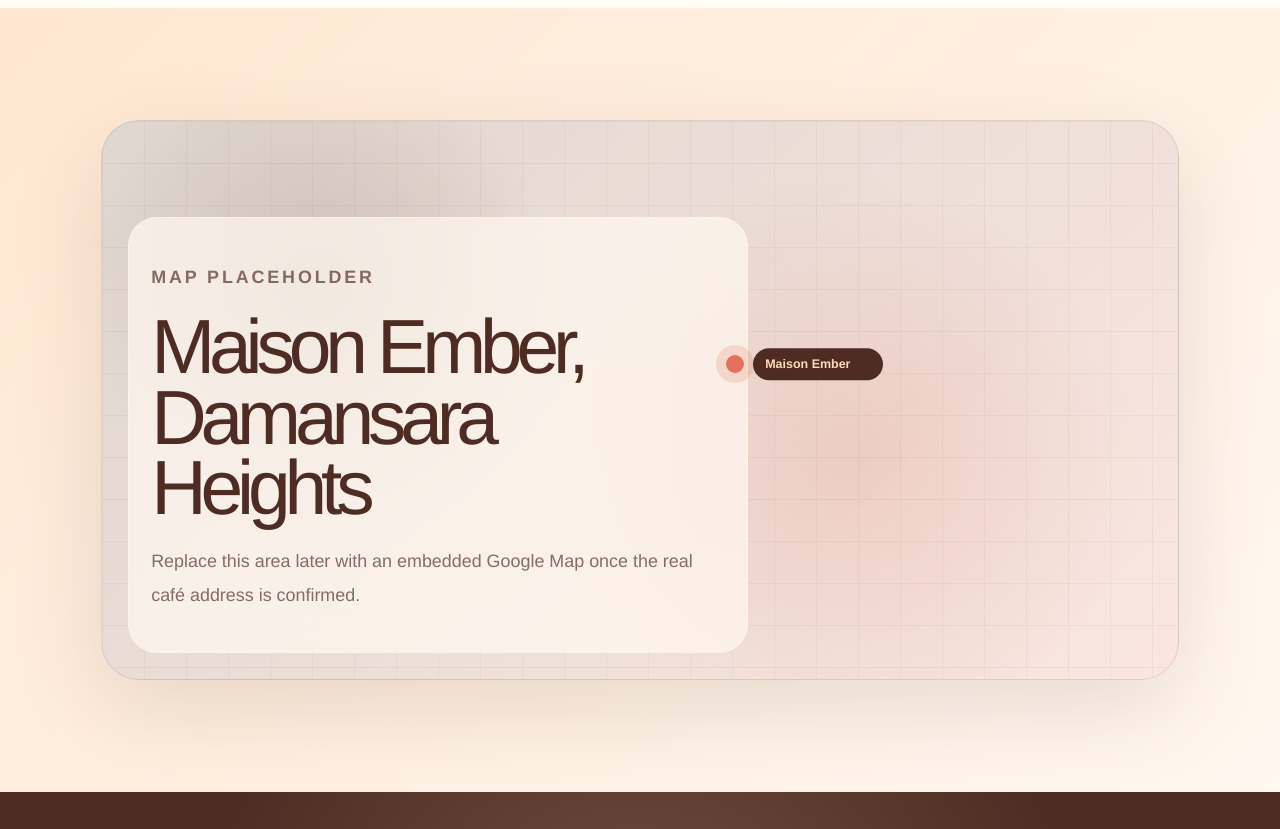
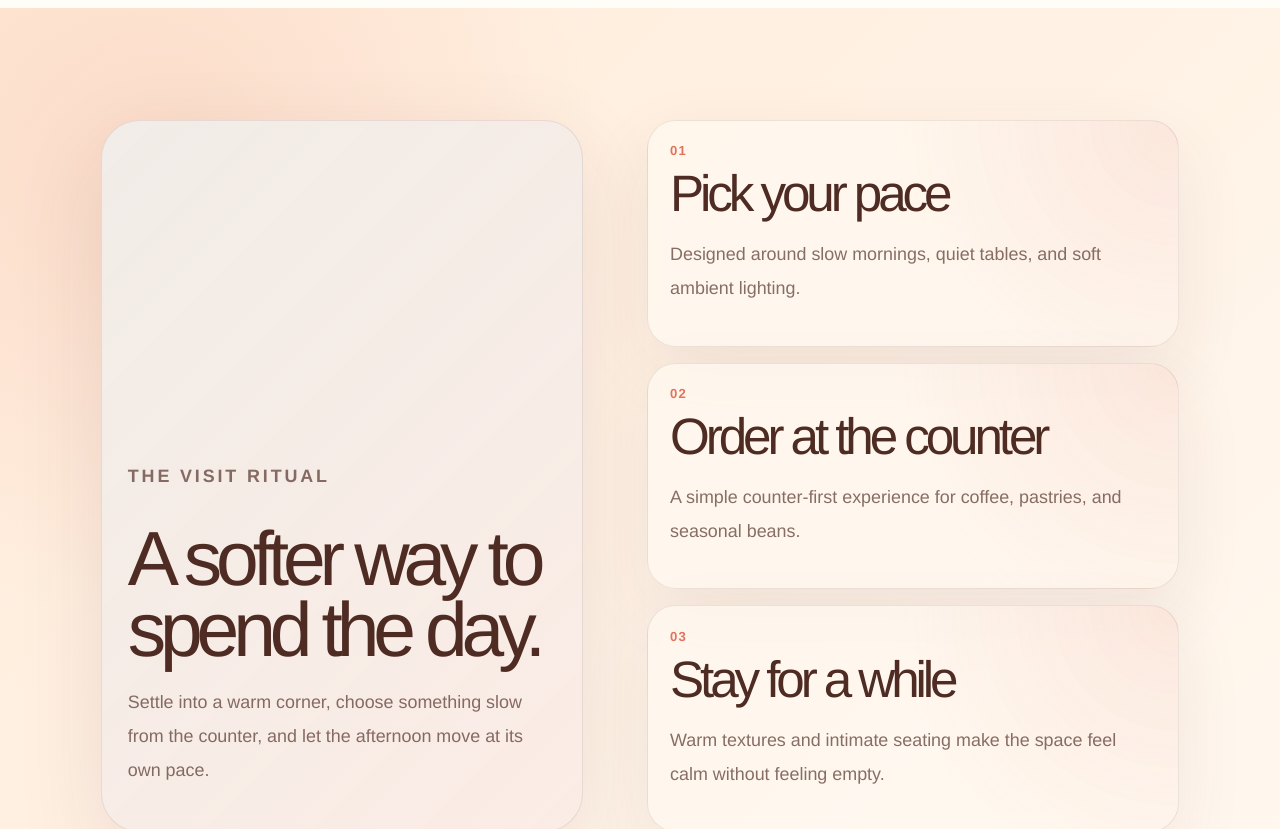
Before and after one commit to zebwan/maison-ember, a React (Vite) app in the folder maison-ember/: page /#/visit in a window 1280 px wide. Shown: the part 2300-3129 px from the top of the page. Built offline with nearby package versions, Linux system fonts and the light colour scheme.

Commit message:
Update Visit page experience section

```diff
--- a/maison-ember/src/pages/Visit/Visit.css
+++ b/maison-ember/src/pages/Visit/Visit.css
@@ -71,7 +71,7 @@
 .visit-ambience-content h2,
 .hours-card h2,
 .contact-card h2,
-.map-card h2,
+.experience-intro h2,
 .visit-cta h2 {
   margin: 0.8rem 0 0;
   font-family: var(--font-heading);
@@ -83,7 +83,8 @@
 }
 
 .visit-ambience-content p:not(.section-label),
-.map-card p {
+.experience-intro p,
+.experience-card p {
   margin-top: 1.25rem;
   color: var(--color-muted);
   font-size: clamp(1rem, 1.4vw, 1.15rem);
@@ -172,76 +173,75 @@
   line-height: 1.6;
 }
 
-.map-section {
+/* New replacement for old map placeholder section */
+.experience-section {
   padding: 7rem 0;
   background:
-    linear-gradient(135deg, rgba(255, 218, 185, 0.56), rgba(255, 248, 240, 1)),
+    radial-gradient(circle at 12% 18%, rgba(226, 114, 91, 0.14), transparent 28rem),
+    linear-gradient(135deg, rgba(255, 218, 185, 0.42), rgba(255, 248, 240, 1)),
     var(--color-cream);
 }
 
-.map-card {
-  position: relative;
-  min-height: 560px;
-  overflow: hidden;
+.experience-grid {
   display: grid;
-  align-items: end;
+  grid-template-columns: 0.95fr 1.05fr;
+  gap: clamp(2rem, 5vw, 5rem);
+  align-items: stretch;
+}
+
+.experience-intro {
+  min-height: 520px;
+  display: flex;
+  flex-direction: column;
+  justify-content: flex-end;
   padding: 1.6rem;
-  border: 1px solid rgba(78, 44, 35, 0.11);
+  border: 1px solid rgba(78, 44, 35, 0.1);
   border-radius: 2.4rem;
   background:
-    linear-gradient(135deg, rgba(78, 44, 35, 0.18), rgba(226, 114, 91, 0.16)),
-    radial-gradient(circle at 20% 30%, rgba(78, 44, 35, 0.16), transparent 15rem),
-    radial-gradient(circle at 70% 60%, rgba(226, 114, 91, 0.18), transparent 18rem),
+    linear-gradient(135deg, rgba(78, 44, 35, 0.08), rgba(226, 114, 91, 0.12)),
     var(--color-warm-white);
-  box-shadow: 0 30px 90px rgba(78, 44, 35, 0.13);
+  box-shadow: 0 30px 90px rgba(78, 44, 35, 0.1);
 }
 
-.map-card::before {
-  content: "";
-  position: absolute;
-  inset: 0;
-  background-image:
-    linear-gradient(rgba(78, 44, 35, 0.06) 1px, transparent 1px),
-    linear-gradient(90deg, rgba(78, 44, 35, 0.06) 1px, transparent 1px);
-  background-size: 42px 42px;
-  opacity: 0.8;
+.experience-cards {
+  display: grid;
+  gap: 1rem;
 }
 
-.map-card-content {
-  position: relative;
-  z-index: 1;
-  max-width: 620px;
+.experience-card {
+  min-height: 160px;
+  display: flex;
+  flex-direction: column;
+  justify-content: flex-end;
   padding: 1.4rem;
-  border: 1px solid rgba(255, 248, 240, 0.5);
+  border: 1px solid rgba(78, 44, 35, 0.1);
   border-radius: 1.8rem;
-  background: rgba(255, 248, 240, 0.72);
-  backdrop-filter: blur(18px);
+  background:
+    radial-gradient(circle at top right, rgba(226, 114, 91, 0.12), transparent 18rem),
+    rgba(255, 248, 240, 0.74);
+  box-shadow: 0 24px 70px rgba(78, 44, 35, 0.08);
 }
 
-.map-marker {
-  position: absolute;
-  top: 42%;
-  left: 58%;
-  z-index: 1;
-  width: 1.1rem;
-  height: 1.1rem;
-  border-radius: 999px;
-  background: var(--color-burnt-peach);
-  box-shadow: 0 0 0 10px rgba(226, 114, 91, 0.2);
+.experience-card span {
+  color: var(--color-burnt-peach);
+  font-size: 0.82rem;
+  font-weight: 850;
+  letter-spacing: 0.08em;
 }
 
-.map-marker span {
-  position: absolute;
-  left: 1.7rem;
-  top: 50%;
-  transform: translateY(-50%);
-  min-width: 130px;
-  padding: 0.55rem 0.75rem;
-  border-radius: 999px;
-  background: var(--color-espresso);
-  color: var(--color-soft-apricot);
-  font-size: 0.78rem;
-  font-weight: 800;
+.experience-card h3 {
+  margin: 0.8rem 0 0;
+  max-width: 420px;
+  font-family: var(--font-heading);
+  font-size: clamp(2rem, 4vw, 4rem);
+  font-weight: 540;
+  line-height: 0.9;
+  letter-spacing: -0.08em;
+  color: var(--color-espresso);
+}
+
+.experience-card p {
+  max-width: 520px;
 }
 
 .visit-cta {
@@ -269,7 +269,8 @@
 
 @media (max-width: 980px) {
   .visit-ambience-grid,
-  .visit-info-grid {
+  .visit-info-grid,
+  .experience-grid {
     grid-template-columns: 1fr;
   }
 
@@ -291,7 +292,7 @@
 
   .visit-ambience,
   .visit-info,
-  .map-section,
+  .experience-section,
   .visit-cta {
     padding: 5rem 0;
   }
@@ -302,7 +303,8 @@
   }
 
   .hours-card,
-  .contact-card {
+  .contact-card,
+  .experience-intro {
     min-height: auto;
   }
 
@@ -317,11 +319,7 @@
     text-align: left;
   }
 
-  .map-card {
-    min-height: 520px;
-  }
-
-  .map-marker {
-    left: 45%;
+  .experience-card {
+    min-height: 180px;
   }
 }
--- a/maison-ember/src/pages/Visit/Visit.jsx
+++ b/maison-ember/src/pages/Visit/Visit.jsx
@@ -22,16 +22,34 @@ const openingHours = [
 
 const contactDetails = [
   {
-    label: "Address",
-    value: "18, Jalan Ember, Damansara Heights, Kuala Lumpur",
+    label: "Location",
+    value: "Damansara Heights, Kuala Lumpur",
   },
   {
-    label: "Phone",
-    value: "+60 12 408 2218",
+    label: "Reservations",
+    value: "Walk-ins welcome, reservations recommended",
   },
   {
     label: "Email",
     value: "hello@maisonember.co",
+  },
+];
+
+const visitNotes = [
+  {
+    number: "01",
+    title: "Pick your pace",
+    text: "Designed around slow mornings, quiet tables, and soft ambient lighting.",
+  },
+  {
+    number: "02",
+    title: "Order at the counter",
+    text: "A simple counter-first experience for coffee, pastries, and seasonal beans.",
+  },
+  {
+    number: "03",
+    title: "Stay for a while",
+    text: "Warm textures and intimate seating make the space feel calm without feeling empty.",
   },
 ];
 
@@ -76,6 +94,7 @@ function Visit() {
           <Reveal className="visit-ambience-content">
             <p className="section-label">The space</p>
             <h2>Designed for soft light, quiet corners, and slower rituals.</h2>
+
             <p>
               Maison Ember is shaped to feel calm from the moment you arrive.
               Warm textures, intimate seating, gentle lighting, and the smell of
@@ -90,7 +109,10 @@ function Visit() {
           </Reveal>
 
           <Reveal className="visit-ambience-image" delay={0.15}>
-            <img src={`${import.meta.env.BASE_URL}img/interior-corner.png`} alt="Maison Ember interior corner" />
+            <img
+              src={`${import.meta.env.BASE_URL}img/interior-corner.png`}
+              alt="Maison Ember interior corner"
+            />
           </Reveal>
         </div>
       </section>
@@ -127,21 +149,26 @@ function Visit() {
         </div>
       </section>
 
-      <section className="map-section">
-        <div className="section-shell">
-          <Reveal className="map-card">
-            <div className="map-card-content">
-              <p className="section-label">Map placeholder</p>
-              <h2>Maison Ember, Damansara Heights</h2>
-              <p>
-                Replace this area later with an embedded Google Map once the
-                real café address is confirmed.
-              </p>
-            </div>
+      <section className="experience-section">
+        <div className="section-shell experience-grid">
+          <Reveal className="experience-intro">
+            <p className="section-label">The visit ritual</p>
+            <h2>A softer way to spend the day.</h2>
 
-            <div className="map-marker">
-              <span>Maison Ember</span>
-            </div>
+            <p>
+              Settle into a warm corner, choose something slow from the counter,
+              and let the afternoon move at its own pace.
+            </p>
+          </Reveal>
+
+          <Reveal className="experience-cards" delay={0.15}>
+            {visitNotes.map((item) => (
+              <div className="experience-card" key={item.number}>
+                <span>{item.number}</span>
+                <h3>{item.title}</h3>
+                <p>{item.text}</p>
+              </div>
+            ))}
           </Reveal>
         </div>
       </section>
```
